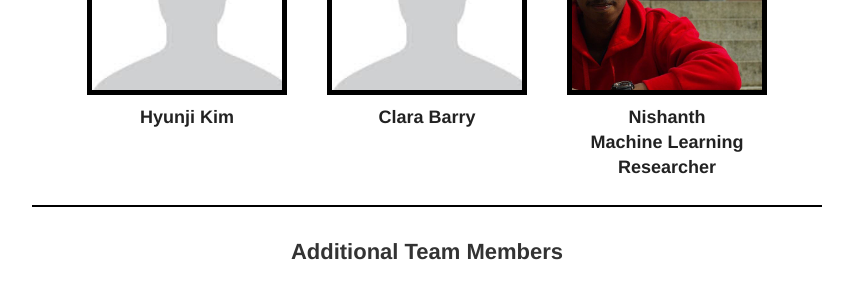
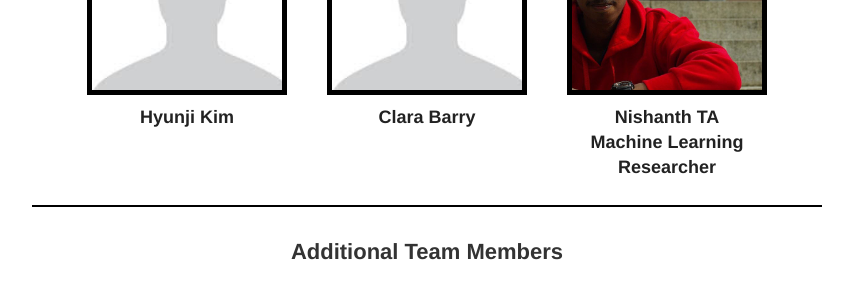
Before and after one commit to QTIM-Lab/qtim-lab.github.io, a Jekyll site: the page built from people.html, in a window 1280 px wide and 900 px high, scrolled down 1940 px. Shown: the part 153-453 px from the top of the window, without its empty margins (213-1066 px from the left). Built offline with Jekyll 4.4.1, drawn with Linux system fonts in a browser that asks for light colours.

```diff
--- a/people.html
+++ b/people.html
@@ -217,7 +217,7 @@ permalink: /people/
       <div class='image-container'>
         <img src="../images/people/nishanth_500.jpg" class="flex-image" alt="Image">
       </div>
-      <h4>Nishanth</br>
+      <h4>Nishanth TA</br>
       Machine Learning Researcher</h4>
     </a>
   </div>
```
